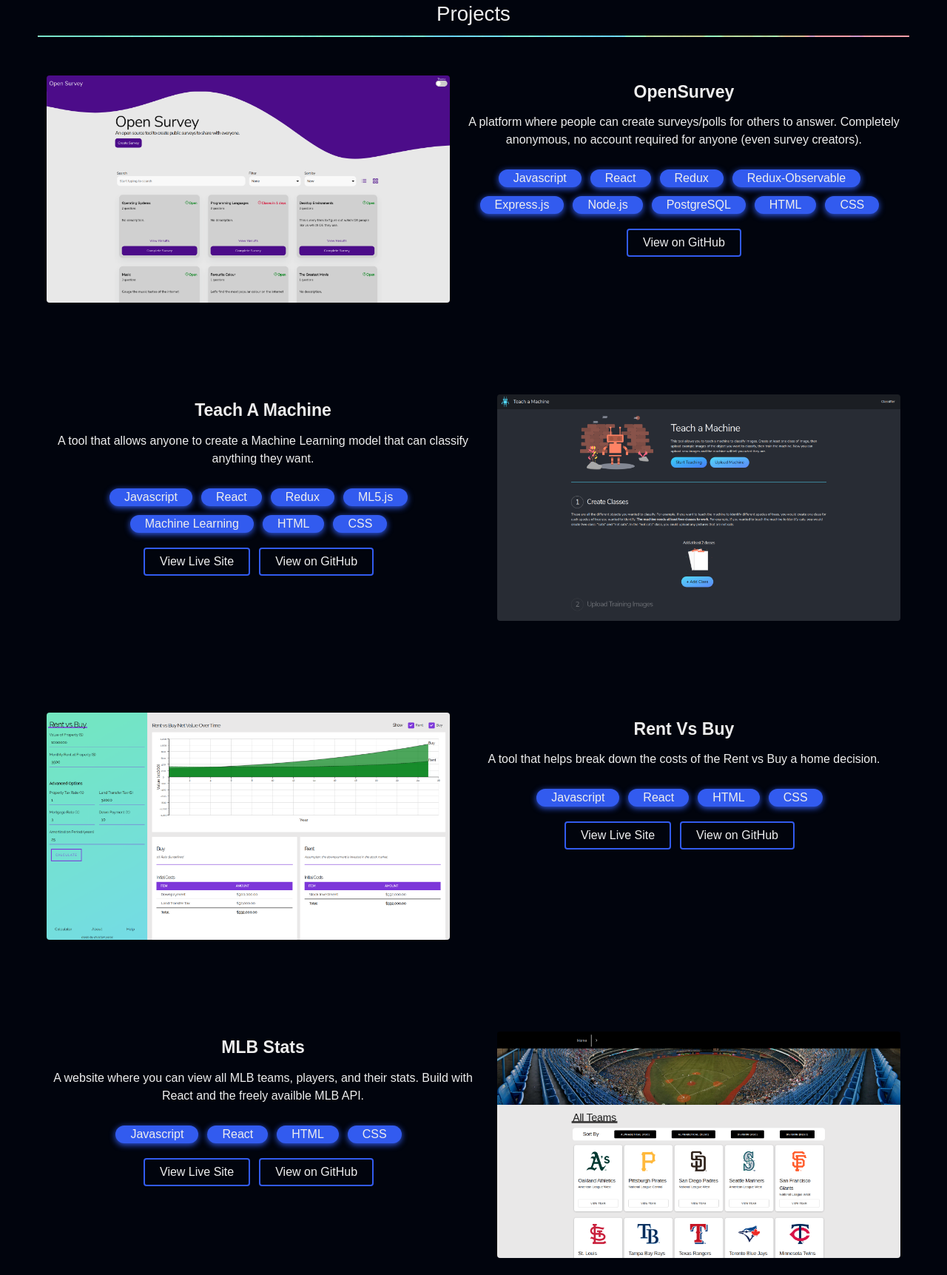
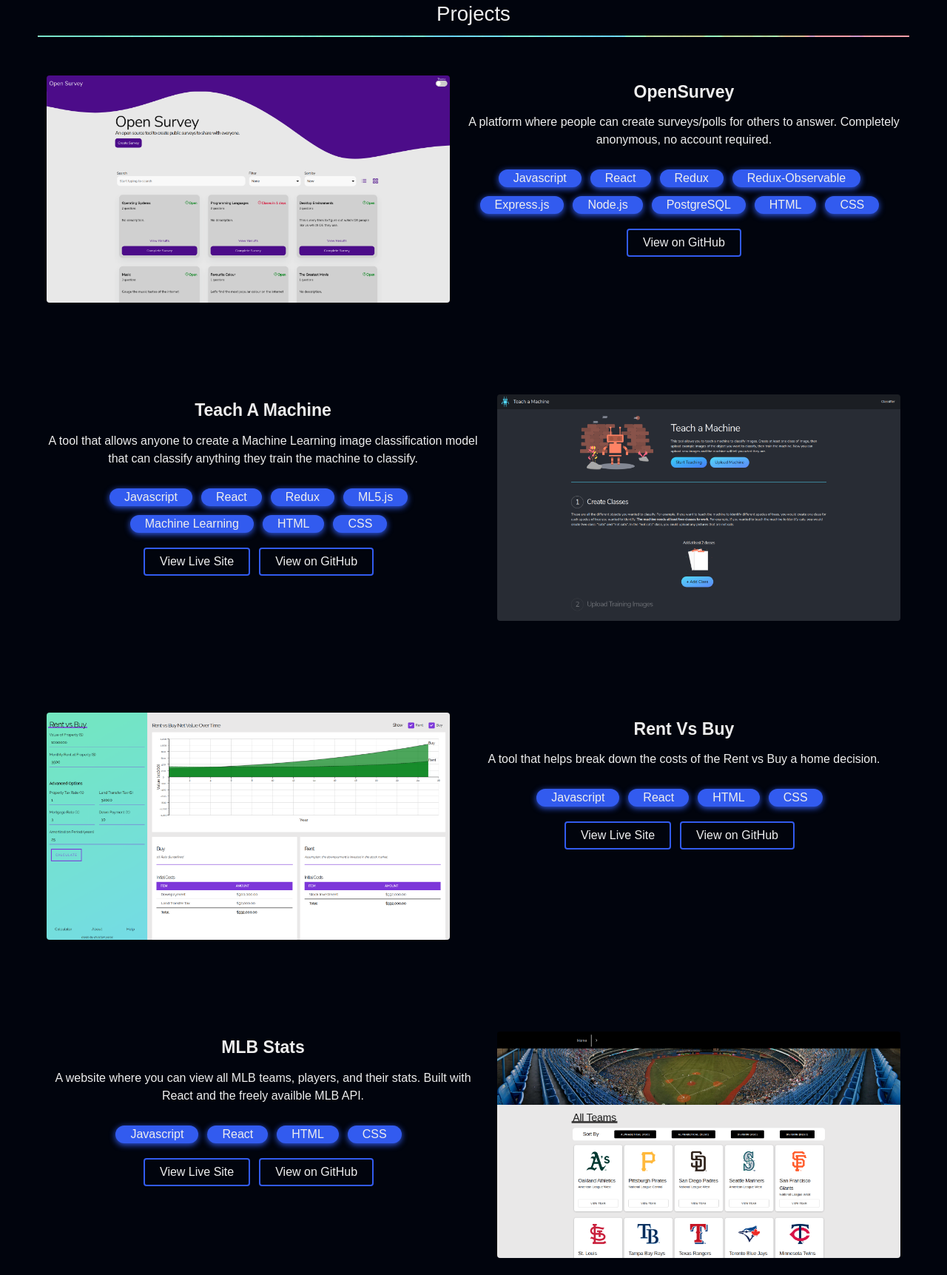
Before and after one commit to cyores/cyores.github.io, a Gatsby site: page / in a window 1280 px wide. Shown: the part 1066-2789 px from the top of the page at 74% size. Built offline with nearby package versions, Linux system fonts and the light colour scheme; Gatsby itself is replaced by a stand-in of ours.

Commit message:
Fixed typos adjusted content

```diff
--- a/src/components/utils/Input.js
+++ b/src/components/utils/Input.js
@@ -13,6 +13,7 @@
     color: var(--color-text);
     font-size: var(--text-base-size);
     opacity: 0.8;
+    transition: 0.25s ease;
     &:focus {
         opacity: 1;
         border-bottom: 2px solid var(--color-primary);
--- a/src/data/projects/mlbstats.md
+++ b/src/data/projects/mlbstats.md
@@ -7,4 +7,4 @@ liveLink: "https://mlbstats.netlify.com/"
 githubLink: "https://github.com/cyores/rentvbuy"
 ---
 
-A website where you can view all MLB teams, players, and their stats. Build with React and the freely availble MLB API.
+A website where you can view all MLB teams, players, and their stats. Built with React and the freely availble MLB API.
--- a/src/data/projects/mp.md
+++ b/src/data/projects/mp.md
@@ -7,4 +7,4 @@ liveLink: ""
 githubLink: "https://github.com/cyores/mpw-xbrowserextension"
 ---
 
-A cross browser extension based on the Master Password algorithm by Maarten Billemont. This is a stateless password manager and therefore requires no storage, database, or internet connection.
+A cross browser extension based on the Master Password algorithm by Maarten Billemont. This is a stateless password manager and therefore requires no storage, database, or internet connection. Your passwords are re-calculated based on the site name, your name, and a master password when you need them instead of being stored.
--- a/src/data/projects/opensurvey.md
+++ b/src/data/projects/opensurvey.md
@@ -6,4 +6,4 @@ technologies: "Javascript,React,Redux,Redux-Observable,Express.js,Node.js,Postgr
 liveLink: ""
 githubLink: "https://github.com/cyores/opensurvey"
 ---
-A platform where people can create surveys/polls for others to answer. Completely anonymous, no account required for anyone (even survey creators).
+A platform where people can create surveys/polls for others to answer. Completely anonymous, no account required.
--- a/src/data/projects/teachamachine.md
+++ b/src/data/projects/teachamachine.md
@@ -7,4 +7,4 @@ liveLink: "https://teachamachine.netlify.com/"
 githubLink: "https://github.com/cyores/train-a-machine"
 ---
 
-A tool that allows anyone to create a Machine Learning model that can classify anything they want.
+A tool that allows anyone to create a Machine Learning image classification model that can classify anything they train the machine to classify.
--- a/src/pages/index.js
+++ b/src/pages/index.js
@@ -234,9 +234,9 @@ const Index = ({
                             </h6>
 
                             <p>{school.description}</p>
-                            <p>
+                            {/* <p>
                                 <small>{school.extra}</small>
-                            </p>
+                            </p> */}
                         </React.Fragment>
                     ))}
                 </Section>
```
